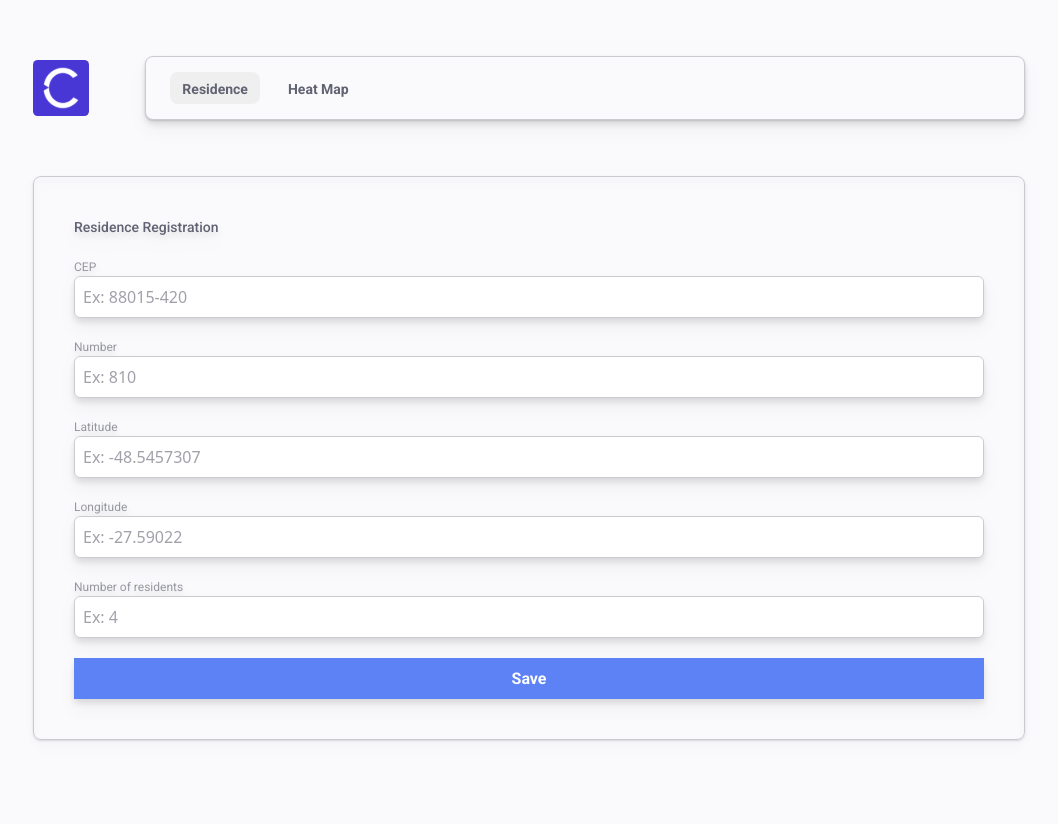
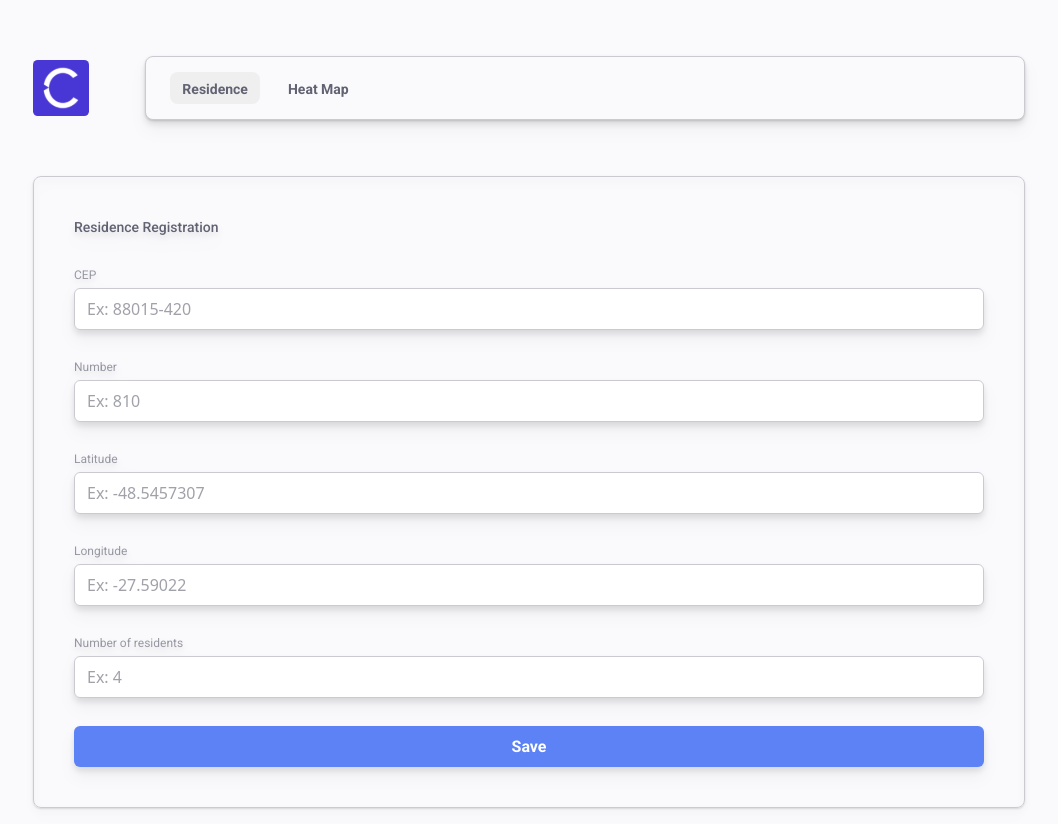
Before and after one commit to eduardogerentklein/residence-registration, a Next.js app: page / in a window 1280 px wide. Shown: the whole page, without its empty margins (111-1169 px from the left). Before the commit the page ends 800 px from the top, so only its background shows below. Built offline with nearby package versions, Linux system fonts and the light colour scheme.

Commit message:
Change input, container and button components

```diff
--- a/components/button/Button.js
+++ b/components/button/Button.js
@@ -1,5 +1,10 @@
-const Button = ({ children, onClick, className = 'text-primary' }) => (
-  <button className={className} onClick={onClick}>
+const Button = ({
+  children,
+  onClick,
+  type = 'button',
+  className = 'text-primary'
+}) => (
+  <button type={type} className={className} onClick={onClick}>
     {children}
   </button>
 )
--- a/components/container/Box.js
+++ b/components/container/Box.js
@@ -1,5 +1,5 @@
 const Box = ({ children }) => (
-  <div className='mx-4 md:mx-36 p-3 md:p-10 rounded rounded-lg border border-black-25 filter drop-shadow-lg shadow'>
+  <div className='m-4 md:mx-36 p-3 md:p-10 rounded rounded-lg border border-black-25 filter drop-shadow-lg shadow'>
     {children}
   </div>
 )
--- a/components/input/Input.js
+++ b/components/input/Input.js
@@ -1,6 +1,7 @@
 const Input = ({
   handleChange,
   placeholder,
+  disabled = false,
   type = 'text',
   className = ''
 }) => {
@@ -11,18 +12,12 @@ const Input = ({
   return (
     <>
       <input
+        disabled={disabled}
         type={type}
         placeholder={placeholder}
-        className={`text-3xl border border-black-25 rounded rounded-md p-2 ${className}`}
+        className={`text-3xl border border-black-25 focus:outline-none focus:ring focus:border-primary-hover rounded rounded-md py-2 px-3 ${className}`}
         onChange={onChange}
       />
-      <style jsx>
-        {`
-          input:focus {
-            border: 1px solid #5c82f6;
-          }
-        `}
-      </style>
     </>
   )
 }
--- a/pages/index.js
+++ b/pages/index.js
@@ -1,3 +1,5 @@
+import Head from 'next/head'
+
 import Box from '../components/container/Box'
 import Button from '../components/button/Button'
 import Input from '../components/input/Input'
@@ -7,10 +9,14 @@ import TextButton from '../components/typography/TextButton'
 
 const Index = () => {
   return (
+    <>
+      <Head>
+        <title>Residence Registration</title>
+      </Head>
       <Box>
         <Subtitle>Residence Registration</Subtitle>
-      <form className='space-y-5'>
-        <div className='flex flex-col mt-5'>
+        <form className='space-y-7'>
+          <div className='flex flex-col space-y-1 mt-7'>
             <Label labelFor='CEP'>CEP</Label>
             <Input
               type='text'
@@ -20,7 +26,7 @@ const Index = () => {
               className='text-black-75'
             />
           </div>
-        <div className='flex flex-col'>
+          <div className='flex flex-col space-y-1'>
             <Label labelFor='Number'>Number</Label>
             <Input
               type='text'
@@ -30,7 +36,7 @@ const Index = () => {
               className='text-black-75'
             />
           </div>
-        <div className='flex flex-col'>
+          <div className='flex flex-col space-y-1'>
             <Label labelFor='Number'>Latitude</Label>
             <Input
               type='text'
@@ -40,7 +46,7 @@ const Index = () => {
               className='text-black-75'
             />
           </div>
-        <div className='flex flex-col'>
+          <div className='flex flex-col space-y-1'>
             <Label labelFor='Number'>Longitude</Label>
             <Input
               type='text'
@@ -50,7 +56,7 @@ const Index = () => {
               className='text-black-75'
             />
           </div>
-        <div className='flex flex-col'>
+          <div className='flex flex-col space-y-1'>
             <Label labelFor='Number'>Number of residents</Label>
             <Input
               type='text'
@@ -61,7 +67,7 @@ const Index = () => {
             />
           </div>
           <div>
-          <Button className='bg-primary w-full p-2'>
+            <Button className='bg-primary rounded rounded-md hover:bg-primary-hover w-full p-2'>
               <TextButton size={1} className='text-white-75'>
                 Save
               </TextButton>
@@ -69,6 +75,7 @@ const Index = () => {
           </div>
         </form>
       </Box>
+    </>
   )
 }
 
--- a/styles/globals.css
+++ b/styles/globals.css
@@ -9,6 +9,7 @@ body {
 
 ::selection {
   background-color: #87a2f3 !important;
+  color: #ffffff;
 }
 
 a {
--- a/tailwind.config.js
+++ b/tailwind.config.js
@@ -4,6 +4,7 @@ module.exports = {
   theme: {
     colors: {
       primary: '#5C82F6',
+      'primary-hover': '#7a9cff',
       black: {
         25: '#CACAD0',
         50: '#9697A1',
```
Lines whose indentation alone changed are shown as unchanged.
